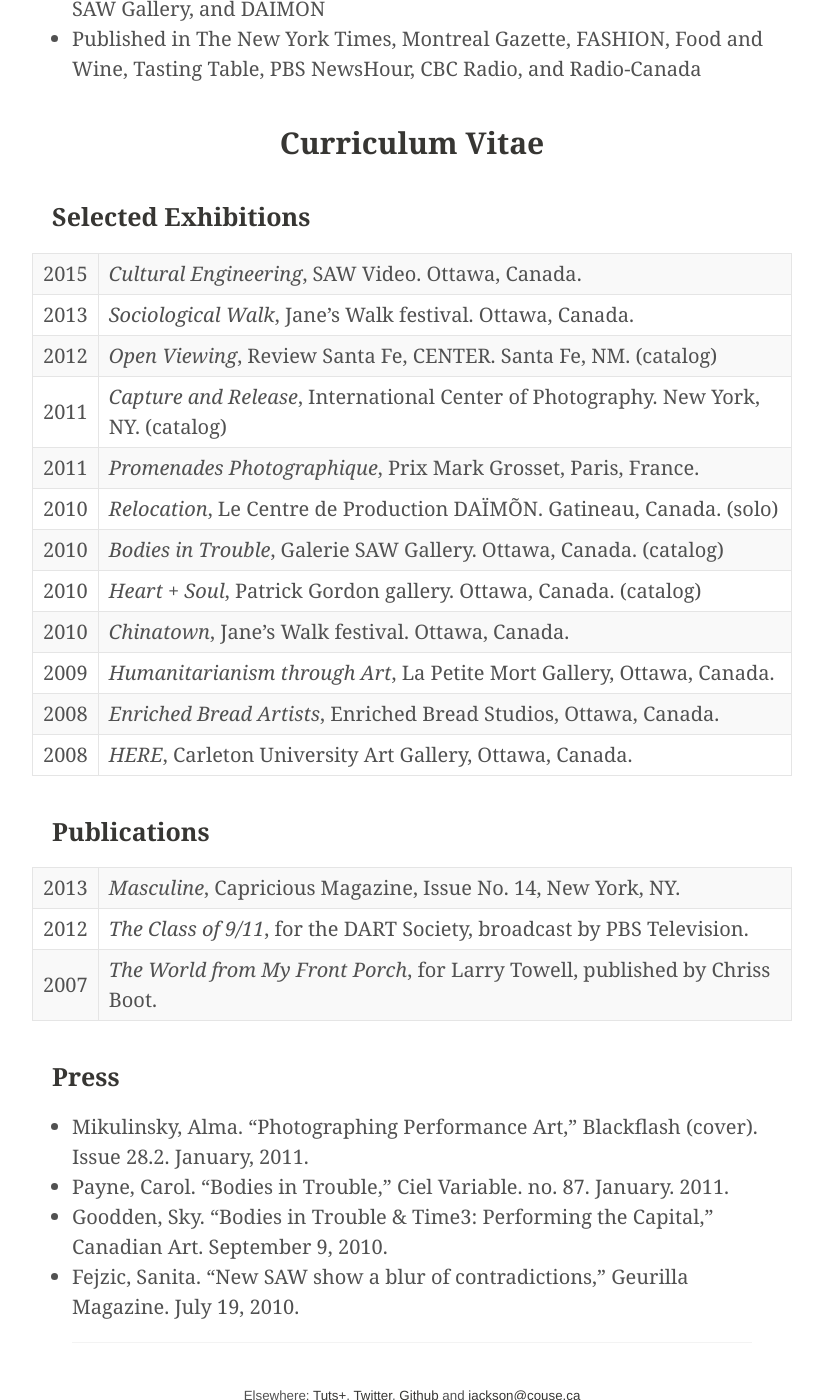
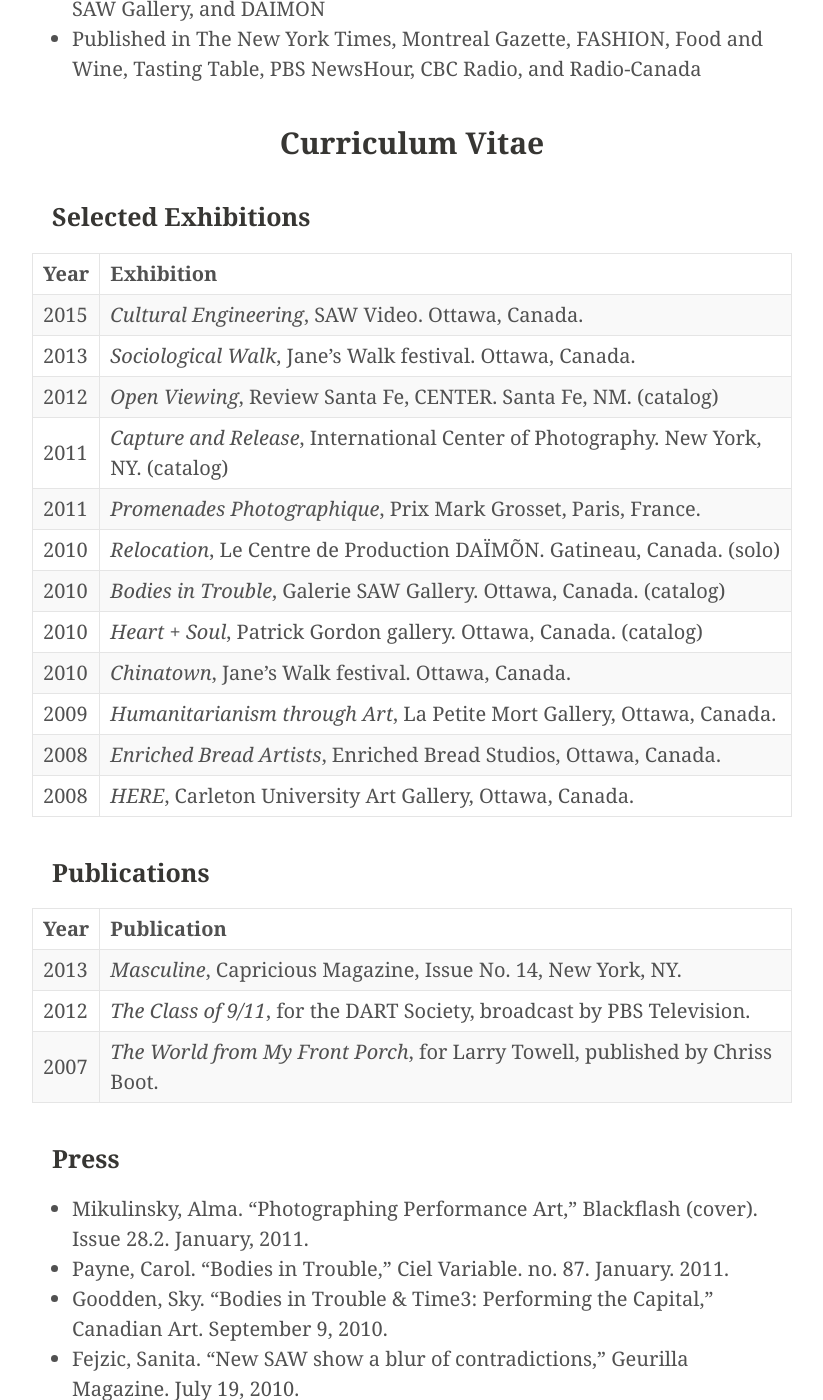
Before and after one commit to jacksoncouse/jacksoncouse.github.io, a Jekyll site: the page built from about.md, in a window 1280 px wide and 1400 px high, scrolled down 770 px. Shown: the whole window, without its empty margins (228-1051 px from the left). Built offline with Jekyll 4.4.1, drawn with Linux system fonts in a browser that asks for light colours; Markdown is read by kramdown in place of the engine named in the settings.

Commit message:
fixed tables

```diff
--- a/about.md
+++ b/about.md
@@ -21,6 +21,8 @@
 
 ### Selected Exhibitions
 
+| Year | Exhibition |
+| ---- | :---------------------------------- |
 | 2015 | *Cultural Engineering*, SAW Video. Ottawa, Canada. |
 | 2013 | *Sociological Walk*, Jane's Walk festival. Ottawa, Canada. |
 | 2012 | *Open Viewing*, Review Santa Fe, CENTER. Santa Fe, NM. (catalog) |
@@ -37,6 +39,8 @@
 
 ### Publications
 
+| Year | Publication |
+| ---- | :---------------------------------- |
 | 2013 | *Masculine*, Capricious Magazine, Issue No. 14, New York, NY. |
 | 2012 | *The Class of 9/11*, for the DART Society, broadcast by PBS Television. |
 | 2007 | *The World from My Front Porch*, for Larry Towell, published by Chriss Boot. |
```
